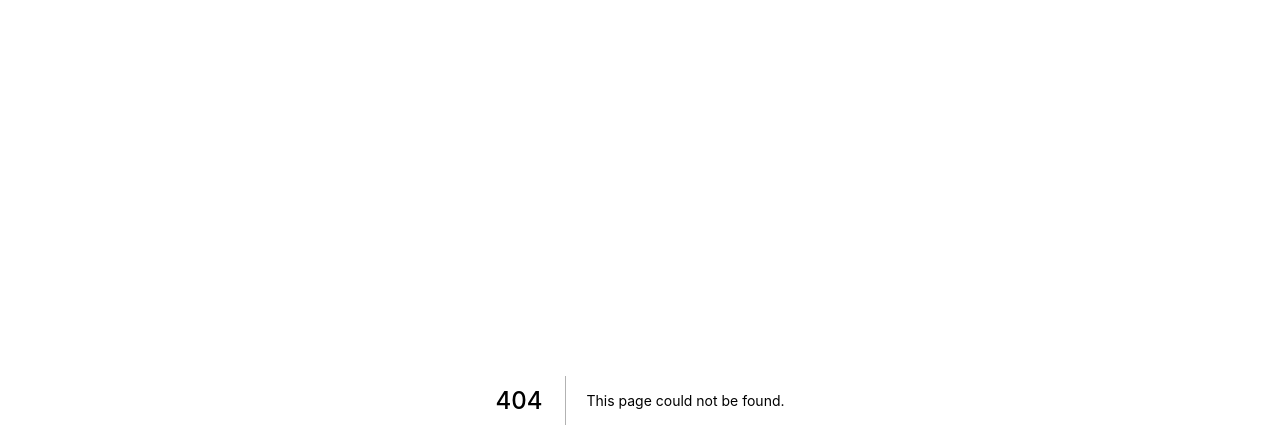
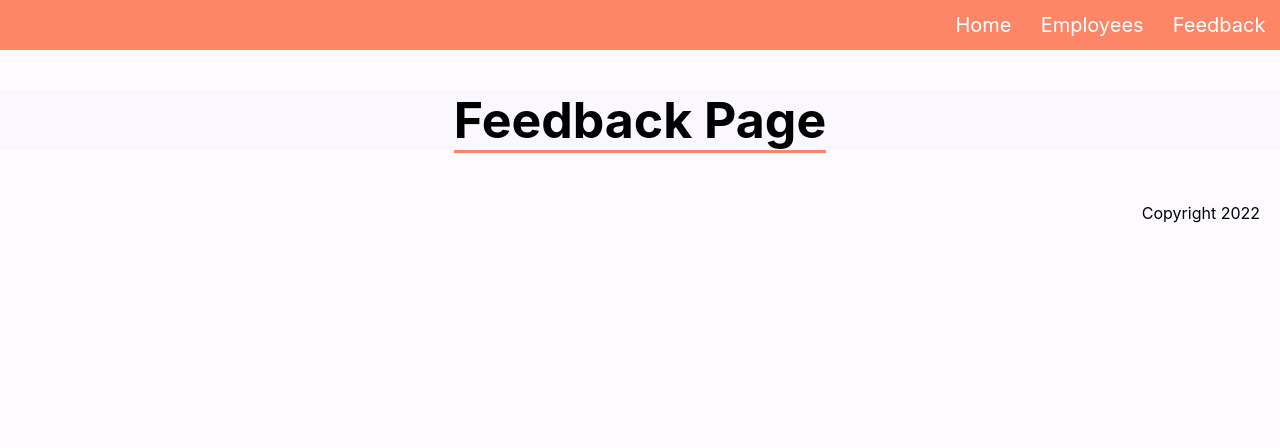
Before and after one commit to GegaLataria/optimo-task-next.js, a Next.js app: page /feedback in a window 1280 px wide. Before the commit this address had no page. Shown: the top 448 px of the page. Built offline with nearby package versions, Linux system fonts and the light colour scheme.

Commit message:
updated stylign

```diff
--- /dev/null
+++ b/components/Footer.js
@@ -0,0 +1,5 @@
+const Footer = () => {
+  return <div className="footer">Copyright 2022</div>;
+};
+
+export default Footer;
--- /dev/null
+++ b/components/Header.js
@@ -0,0 +1,20 @@
+import Link from "next/link";
+
+const Header = () => {
+  return (
+    <nav className="header-class">
+      <img></img>
+      <Link href={"/feedback"}>
+        <a className="header-class__item">Feedback</a>
+      </Link>
+      <Link href={"/employee"}>
+        <a className="header-class__item">Employees</a>
+      </Link>
+      <Link href={"/"}>
+        <a className="header-class__item">Home</a>
+      </Link>
+    </nav>
+  );
+};
+
+export default Header;
--- /dev/null
+++ b/components/Layout.js
@@ -0,0 +1,14 @@
+import Footer from "./Footer";
+import Header from "./Header";
+
+const Layout = ({ children }) => {
+  return (
+    <div>
+      <Header />
+      {children}
+      <Footer />
+    </div>
+  );
+};
+
+export default Layout;
--- a/pages/_app.js
+++ b/pages/_app.js
@@ -1,7 +1,12 @@
-import '../styles/globals.css'
+import Layout from "../components/Layout";
+import "../styles/globals.css";
 
 function MyApp({ Component, pageProps }) {
-  return <Component {...pageProps} />
+  return (
+    <Layout>
+      <Component {...pageProps} />
+    </Layout>
+  );
 }
 
-export default MyApp
+export default MyApp;
--- a/pages/employee/index.js
+++ b/pages/employee/index.js
@@ -19,7 +19,9 @@ export default function EmployeesList({ employees }) {
 
   return (
     <div>
-      <h1 className={styles.header}>Employees List</h1>
+      <h1 className={styles.header}>
+        <span className={styles.title}>Employees List</span>
+      </h1>
       <div>
         <label>
           Filter by:
--- /dev/null
+++ b/pages/feedback/index.js
@@ -0,0 +1,10 @@
+import styles from "../../styles/Employees.module.css";
+
+const Feedback = () => {
+  return (
+    <h1 className={styles.header}>
+      <span className={styles.title}>Feedback Page</span>
+    </h1>
+  );
+};
+export default Feedback;
--- a/styles/Employees.module.css
+++ b/styles/Employees.module.css
@@ -1,5 +1,11 @@
 .header {
     text-align: center;
+    margin-top: 7vw;
+    font-size: 50px;
+}
+
+.title {
+    border-bottom: 3px solid #fd8467;
 }
 
 .test{
@@ -18,3 +24,30 @@
 .listitem:hover {
     background-color: #fd8467;
 }
+
+.employee {
+    background-color: hsla(12,97%,70%,.1);
+    border: 0.5px solid #fd8467;
+    margin: 0px 20px 0px 20px;
+    border-radius: 10px;
+    text-align: center;
+    padding: 50px;
+}
+
+.avatar {
+   border-radius: 10px;
+}
+
+.button {
+    background-color: #fd8467;
+    border: none;
+    color: #fff;
+    font-size: 20px;
+    padding: 10px 20px;
+    border-radius: 10px;
+    cursor: pointer;
+}
+
+.button:focus {
+    background-color: rgba(255, 68, 0, 0.8);
+}
--- a/styles/globals.css
+++ b/styles/globals.css
@@ -4,6 +4,7 @@ body {
   margin: 0;
   font-family: -apple-system, BlinkMacSystemFont, Segoe UI, Roboto, Oxygen,
     Ubuntu, Cantarell, Fira Sans, Droid Sans, Helvetica Neue, sans-serif;
+  background-color: rgba(168, 80, 255, 0.021);
 }
 
 a {
@@ -24,3 +25,30 @@ a {
     background: black;
   }
 }
+
+.header-class {
+  overflow: hidden;
+  background-color: rgba(253, 134, 104, 1);
+
+  position: fixed;
+  top: 0;
+  width: 100%;
+  z-index: 999999999;
+}
+
+
+.header-class__item {
+    float: right;
+    color: #fff;
+    text-align: center;
+    padding: 1vw 1.14vw;
+    text-decoration: none;
+    font-size: 20px;
+}
+
+.footer {
+  float: right;
+  margin-top: 20px;
+  margin-right: 20px;
+  margin-bottom: 10px;
+}
```
Also changed, not shown: pages/employee/[id].js (+20 -8 lines), pages/index.js (+6 -2 lines).
